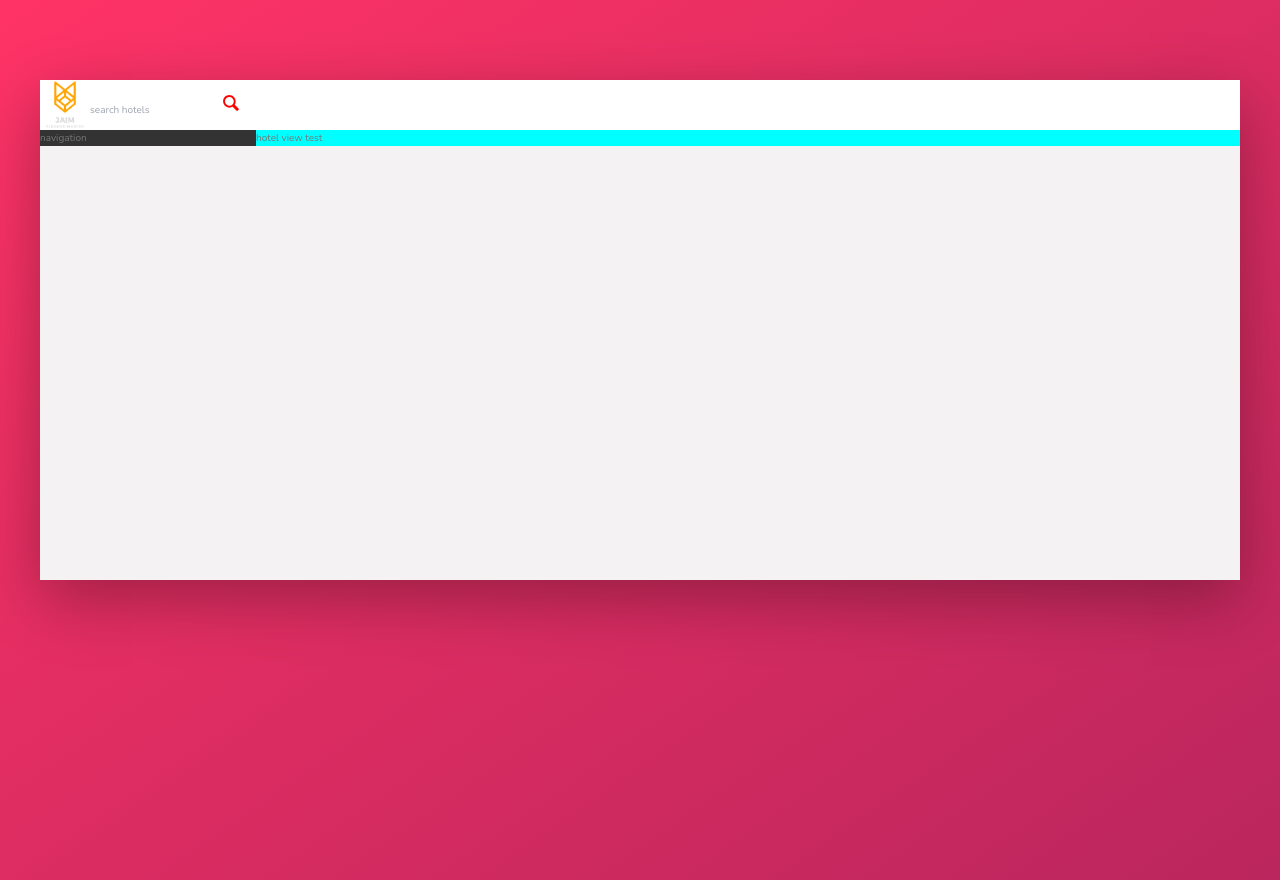
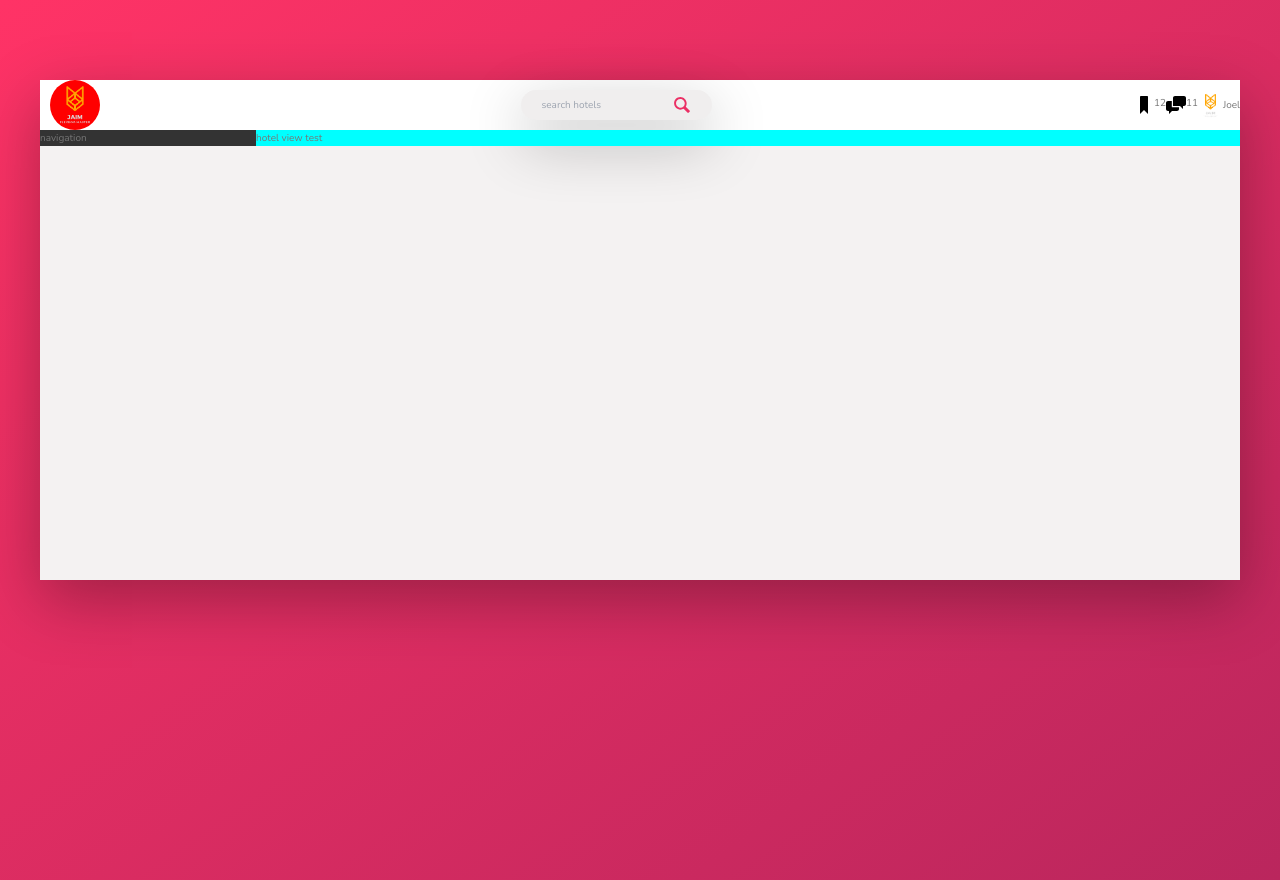
Before and after one commit to jowjaim20/next-app, a Next.js app: page / in a window 1280 px wide. Built offline with nearby package versions, Linux system fonts and the light colour scheme.

Commit message:
android update

```diff
--- a/components/Header.js
+++ b/components/Header.js
@@ -1,13 +1,16 @@
 import style from "../styles/trillo.module.scss";
 import Image from "next/image";
-import logo from "../public/20220506_150253_0000.png";
+import Logo from "../public/20220506_150253_0000.png";
 import MagnifyingGlass from "../public/img/SVG/magnifying-glass.svg";
 import Chat from "../public/img/SVG/chat.svg";
+import Bookmark from "../public/img/SVG/bookmark.svg";
 
 const Header = () => {
   return (
     <header className={`${style.header} flex items-center`}>
-      <Image src={logo} alt="logo" className="logo" width={50} height={50} />
+   	<div className={style.logo__box}>
+   		 <Image src={Logo} alt="logo" className="logo" width={40} height={40} />
+      </div>
       <form action="#" className={`${style.search}`}>
         <input
           type="text"
@@ -15,9 +18,29 @@ const Header = () => {
           placeholder="search hotels"
         />
         <button className={`{style.search__button}`}>
-          <MagnifyingGlass className={style.icon} />
+          <MagnifyingGlass className={style.search__icon} />
         </button>
       </form>
+      <nav className={style.userNav}>
+      	<div className={style.userNav__iconBox}>
+      		<Bookmark className={style.userNav__icon}/>
+      		<span className={style.userNav__notification}>
+      		12
+      		</span>
+      	</div>
+      	<div className={style.userNav__iconBox}>
+      		<Chat className={style.userNav__icon}/>
+      			<span className={style.userNav__notification}>
+      		11
+      		</span>
+      	</div>
+      	<div className={style.userNav__user}>
+      	  <Image src={Logo} alt="user photo" className={style.userNav__user_photo} width={25} height={25} />
+      		<span className={style.userNav__userName}>
+      			Joel
+      		</span>
+      	</div>
+      </nav>
     </header>
   );
 };
--- a/styles/globals.css
+++ b/styles/globals.css
@@ -18,7 +18,7 @@
 	--color-grey-dark-2: #777;
 	--color-grey-dark-3: #999;
 
-	--shadow-dark:0 2rem 6rem rgba(0,0,0,.3);
+	--shadow-dark: 0 2rem 6rem rgba(0,0,0,.3);
 }
 * {
 	margin: 0;
--- a/styles/trillo.module.scss
+++ b/styles/trillo.module.scss
@@ -12,6 +12,9 @@ body {}
 
 	background-color: #fff;
 	border-bottom: var(--color-grey-light-2);
+	display: flex;
+	justify-content: space-between;
+	align-items: center;
 }
 .content {
 	display: flex;
@@ -24,6 +27,51 @@ body {}
 	background-color: aqua;
 	flex: 1;
 }
-.icon{
-	fill: red;
+.logo__box {
+	margin-left: 1rem;
+	border-radius: 100px;
+	width: 5rem;
+	height: 5rem;
+	background-color: red;
+	display: flex;
+	justify-content: center;
+	align-items: center;
+	//padding: 20rem;
 }
+
+.search {
+	display: flex;
+	align-items: center;
+	background-color: var(--color-grey-light-3);
+	padding: .5rem 2rem;
+	border-radius: 100px;
+	box-shadow: var(--shadow-dark);
+	&::active {
+		outline: none;
+	}
+	&__input {
+		background-color: var(--color-grey-light-3);
+	}
+	&__button {}
+	&__icon {
+		fill: var(--color-primary);
+	}
+}
+
+.userNav {
+	display: flex;
+	align-items: center;
+	&__iconBox {
+		display: flex;
+	}
+	&__icon {}
+	&__notification {}
+	&__user {
+		display: flex;
+		align-items: center;
+	}
+	&__user_photo {
+		border-radius: 100px;
+	}
+	&__userName {}
+}
```
